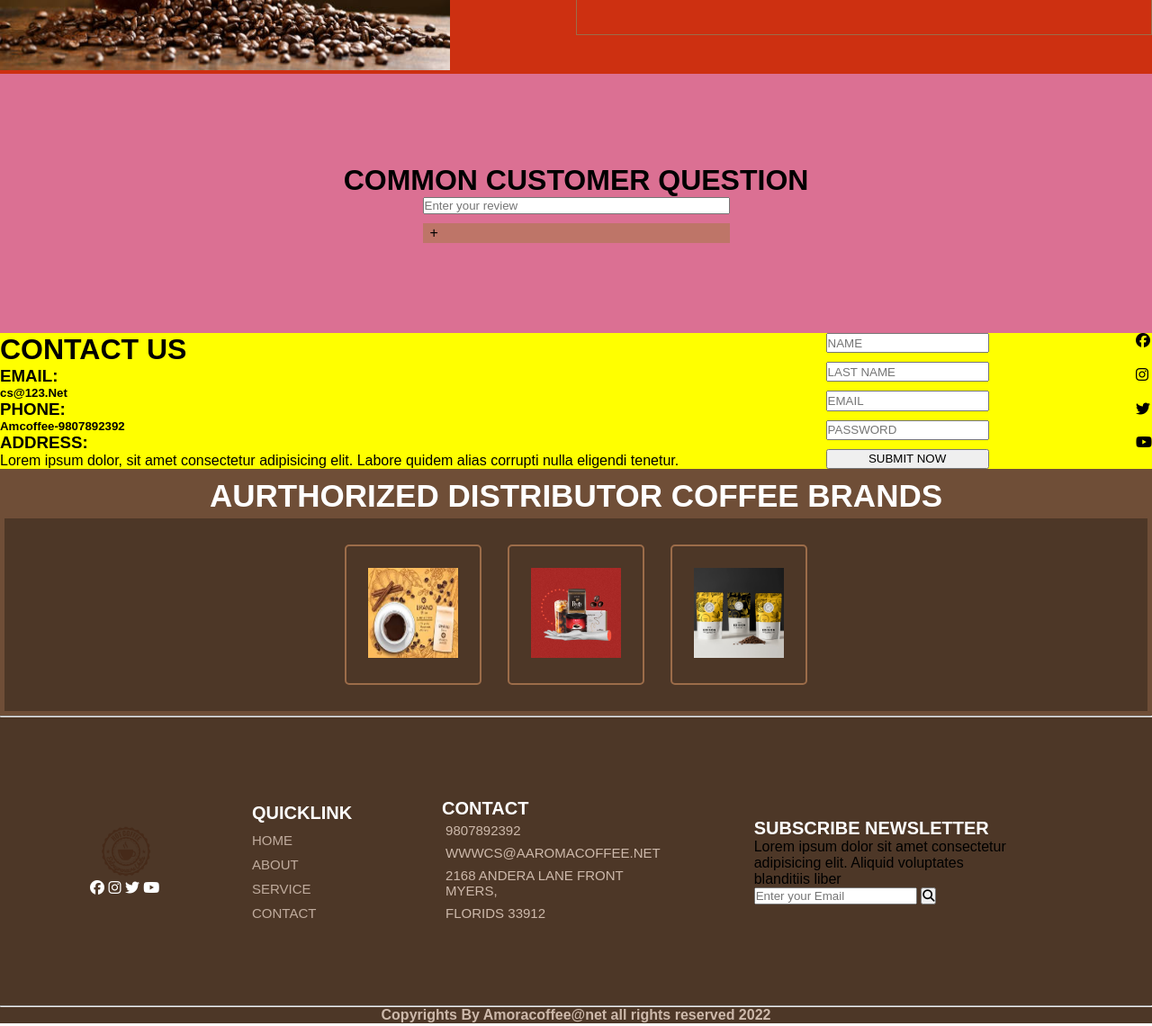
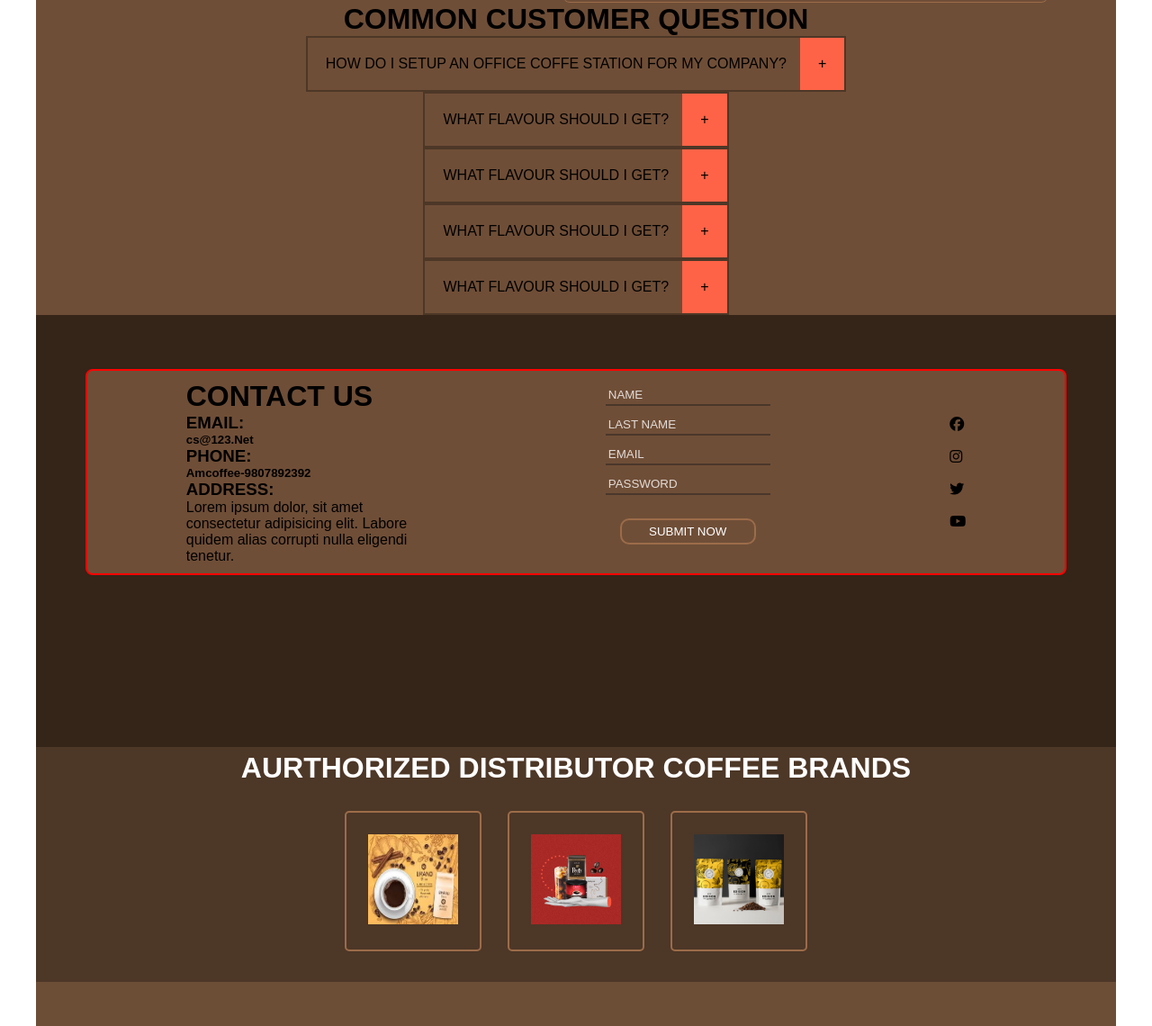
Before and after one commit to purwanchalavi/sitecoffee, a plain HTML site: page index.html in a window 1280 px wide. Shown: the part 1055-2195 px from the top of the page at 90% size. Drawn offline with nearby package versions, Linux system fonts and the light colour scheme.

Commit message:
second commit

```diff
--- a/index.html
+++ b/index.html
@@ -17,6 +17,7 @@
   </head>
   <body>
     <header>
+      <div class="main-c">
       <div class="logo">
         <a href="#"><img src="clogo.png" alt="coffee logo" /> </a>
       </div>
@@ -33,6 +34,7 @@
         <h3>800-448-9139</h3>
         <button class="btn">GET IN TOUCH</button>
       </div>
+    </div>
     </header>
     <main>
       <div class="container">
@@ -62,7 +64,6 @@
               <img src="candf.jpg" class="rounded-corners" alt="c" />
             </div>
             <h1>COFFEE AND TEA</h1>
-            <span class="icon"> > </span>
           </div>
           <div class="box">
             <div class="im">
@@ -106,16 +107,36 @@
       </div>
     </div>
     <div class="search">
+      <div class="search-all">
       <h1>COMMON CUSTOMER QUESTION</h1>
       <div class="info">
-        <form action="a.php">
-          <input type="text" size="40" placeholder="Enter your review" />
-          <div class="add">+</div>
-        </form>
+        <div class="support">
+      <p>HOW DO I SETUP AN OFFICE COFFE STATION FOR MY COMPANY?</p>
+      <span>+</span>
       </div>
+      <div class="support1">
+        <p>WHAT FLAVOUR SHOULD I GET?</p>
+        <span>+</span>
+        </div>
+        <div class="support2">
+          <p>WHAT FLAVOUR SHOULD I GET?</p>
+          <span>+</span>
+          </div>
+          <div class="support3">
+            <p>WHAT FLAVOUR SHOULD I GET?</p>
+            <span>+</span>
+            </div>
+            <div class="support4">
+              <p>WHAT FLAVOUR SHOULD I GET?</p>
+              <span>+</span>
+              </div>
+    </div>
+    </div>
     </div>
 
     <div class="contact">
+      <div class="d-p">
+      <div class="all-c">
       <div class="l">
         <h1>CONTACT US</h1>
         <div class="lp">
@@ -132,11 +153,11 @@
       </div>
       <div class="m">
         <form action="b.php">
-          <input type="text" placeholder="NAME" />
-          <input type="text" placeholder="LAST NAME" />
-          <input type="email" placeholder="EMAIL" />
-          <input type="password" placeholder="PASSWORD" />
-          <button>SUBMIT NOW</button>
+          <input type="text" placeholder="NAME"/>
+          <input type="text" placeholder="LAST NAME"/>
+          <input type="email" placeholder="EMAIL"/>
+          <input type="password" placeholder="PASSWORD"/>
+          <button class="btn1">SUBMIT NOW</button>
         </form>
       </div>
       <div class="r">
@@ -146,7 +167,10 @@
         <i class="fa-brands fa-youtube"></i>
       </div>
     </div>
+  </div>
+    </div>
     <div class="container-all">
+      <div class="ali">
       <h1>AURTHORIZED DISTRIBUTOR COFFEE BRANDS</h1>
       <div class="dst">
         <div id="outer">
@@ -166,18 +190,19 @@
         </div>
       </div>
     </div>
-    <hr />
+    </div>
     <footer>
       <div class="ram">
+        <div class="sita">
         <div class="lg">
-          <img src="clogo.png" alt="" />
+          <img src="clogo.png" alt=""/>
           <i class="fa-brands fa-facebook"></i>
           <i class="fa-brands fa-instagram"></i>
           <i class="fa-brands fa-twitter"></i>
           <i class="fa-brands fa-youtube"></i>
         </div>
         <div class="ql">
-            <h1>QUICKLINK</h1>
+            <h1>QUICK LINK</h1>
             <a href="#">HOME</a>
             <a href="#">ABOUT</a>
             <a href="#">SERVICE</a>
@@ -200,8 +225,8 @@
           <button type="button"><i class="fa-solid fa-magnifying-glass"></i> </button>
         </div>
       </div>
+    </div>
     </footer>
-    <hr>
     <h4>Copyrights By Amoracoffee@net all rights reserved 2022</h3>
   </body>
 </html>
--- a/style.css
+++ b/style.css
@@ -4,12 +4,13 @@
     box-sizing: border-box;
     font-family: Arial, Helvetica, sans-serif;
 }
-header{
+.main-c{
     display: flex;
     justify-content: space-around;
     align-items: center;
-    width: 100%;
-    background-color: #6F4E37;
+    max-width: 1200px;
+    margin: 0 auto;
+    background-color:#6F4E37;
 }
 .logo img{
     width: 80px;
@@ -45,11 +46,8 @@ li a{
     display: flex;
     align-items: center;
     justify-content: space-between;
-    max-width: 90%;
+    max-width: 1200px;
     margin: 0 auto;
-}
-.container{
-
     background-color: #6F4E37;
 }
 .left-item{
@@ -70,6 +68,19 @@ li a{
 .btn:hover{
     background-color: #4d3727;
 }
+.btn1{
+    margin: 1rem;
+    padding: 0.3rem 0.1rem;
+    border: 2px solid #9c6c49;
+    background-color: transparent;
+    color: #fff;
+    border-radius: 10px;
+    font-weight: 500;
+    cursor: pointer;
+}
+.btn1:hover{
+    background-color: #4d3727;
+}
 .left-item h1{
     font-size: 70px;
 }
@@ -79,10 +90,10 @@ li a{
     font-size: 25px;
 }
 .box-container{
-    width: 100%;
-    display: grid;
-    grid-template-columns: repeat(auto-fill, minmax(200px,1fr));
-    gap: 15px;
+
+    max-width: 1200px;
+    display: flex;
+    justify-content: space-between;
     background-color: #6F4E37;
     margin: 0 auto;
 
@@ -95,11 +106,22 @@ li a{
 .box{
     border: 1px solid #9c6c49;
 }
-
+input{
+   outline: none;
+   border-bottom: 2px solid #4a372a ;
+   background-color: transparent;
+   border-top: none;
+   border-left: none;
+   border-right: none;
+   padding: 3px;
+}
+::placeholder{
+    color: #fff;
+    opacity: 0.8;
+}
 #hu{
     text-align: center;
     color: white;
-
     padding: 1rem 0;
 }
 #l1{
@@ -111,11 +133,6 @@ li a{
     font-size: 12px;
     font-weight: 500;
 }
-.middle{
-    background-color: #cd3011;
-    display: flex;
-
-}
 #pi{
     display: flex;
     gap: 100px;
@@ -124,12 +141,15 @@ li a{
 .cnt{
     border: 1px solid #9c6c49;
     padding: 2rem;
-    width: 50%;
+    width: 45%;
+    border-radius: 8px;
+
 
 }
 .cnt > h1{
     color: white;
     font-size: 50px;
+    width: 60%;
 }
 .cnt > p{
     color: #cdb9ab;
@@ -151,9 +171,16 @@ form{
 .search h1{
     text-align: center;
 }
+.search-all{
+    max-width: 1200px;
+    margin: 0 auto;
+    background-color: #6F4E37;
+}
 .mu{
     padding: 2rem 0;
     background-color: #6F4E37;
+    max-width: 1200px;
+    margin: 0 auto;
 }
 .im{
     width: 100%;
@@ -164,19 +191,66 @@ form{
     width: 100%;
     height: 100%;
     object-fit: cover;
+    padding: 2px 2px;
 }
 .wp{
     display: flex;
-    justify-content: space-between;
+    justify-content: space-around;
     align-items: center;
+    max-width: 1200px;
+    margin: 0 auto;
+    background-color: #6F4E37;
 }
 .pic img{
-    width: 500px;
-    height: 400px;
+    width: 400px;
+
+}
+.pic{
+    width: 30%;
 }
 .info{
     display: flex;
-   justify-content: center;
+    justify-content: center;
+    background-color: #6F4E37;
+    flex-direction: column;
+    align-items: center;
+
+}
+.support{
+    display: flex;
+    border: 2px solid #4d3727;
+    align-items: center;
+
+}
+.support1{
+    display: flex;
+    border: 2px solid #4d3727;
+    align-items: center;
+}
+.support2{
+    display: flex;
+    border: 2px solid #4d3727;
+    align-items: center;
+}
+.support3{
+    display: flex;
+    border: 2px solid #4d3727;
+    align-items: center;
+}
+.support4{
+    display: flex;
+    border: 2px solid #4d3727;
+    align-items: center;
+}
+.info p{
+
+    padding: 15px;
+    margin: 5px;
+    margin-right: 0;
+}
+span{
+    padding: 20px;
+    background-color: tomato;
 }
 form{
     display: grid;
@@ -184,31 +258,56 @@ form{
 
 }
 .r{
-    display: grid;
+    display: flex;
+    flex-direction: column;
+    gap: 20px;
+
 }
 
 .add{
     background-color: rgb(190, 117, 104);
     padding: 2px 8px;
 }
-.contact{
+.d-p{
+    max-width: 1200px;
+    margin: 0 auto;
+    padding: 20px 55px;
+    background-color:#352418;
+    height: 60vh;
+
+}
+.all-c{
     display: flex;
-    justify-content: space-between;
-    background-color: yellow;
-   gap: 10px;
+    justify-content: space-around;
+    align-items: center;
+    background-color:#6F4E37;
+    border: 2px solid red;
+    border-radius: 8px;
+    margin-top: 40px;
+    padding: 10px;
+
 }
+
 .container-all{
-    background-color:#6F4E37;
-    width: 100%;
+    background-color:#4d3727;
+    max-width: 1200px;
     margin: 0 auto;
     text-align: center;
     color: white;
     padding: 5px;
 }
+.ali{
+    max-width: 1200px;
+    margin: 0 auto;
+}
 .container-all > h1{
     font-size: 35px;
     padding: 5px;
 }
+/* .m{
+    display: flex;
+    flex-direction: row;
+} */
 .dst{
     background-color:#4d3727;
     display: flex;
@@ -220,6 +319,9 @@ form{
 .l-a > img{
     width: 100px;
     height: 100px;
+}
+.l{
+    width: 25%;
 }
 .m-a > img{
     width: 100px;
@@ -237,26 +339,21 @@ form{
     border-radius: 5px;
 
 }
-.search{
+/* .search{
     padding: 100px;
     background-color: palevioletred;
-}
-.m{
-    display: flex;
-    flex-direction: row;
-}
-.ram{
+} */
+.sita{
+    max-width: 1200px;
+    margin: 0 auto;
     display: flex;
     justify-content: space-between;
-    gap: 100px;
     align-items: center;
-    width: 80%;
-    margin-left: 100px;
-    height: 40vh;
-
+    background-color:#6c4d36 ;
+    height: 60vh;
 }
-footer{
-    background-color: #4d3727;
+.lg{
+    display: flex;
 }
 .ql a{
     text-decoration: none;
@@ -269,7 +366,10 @@ footer{
 .ql{
     display: flex;
     flex-direction: column;
-    gap: 10px;
+    justify-content: space-between;
+    align-items: flex-start;
+    padding: 5px;
+
 
 }
 .ql a{
@@ -282,6 +382,9 @@ h4{
     text-align: center;
     color:#cdb9ab;
     background-color: #4d3727;
+    max-width: 1200px;
+    margin: 0 auto;
+
 }
 .mia > h1 {
     font-size: 20px;
@@ -299,5 +402,8 @@ h4{
 
 }
 .con{
-gap: 5px;
+    width: 20%;
 }
+.mia{
+    align-items: center;
+}
```
